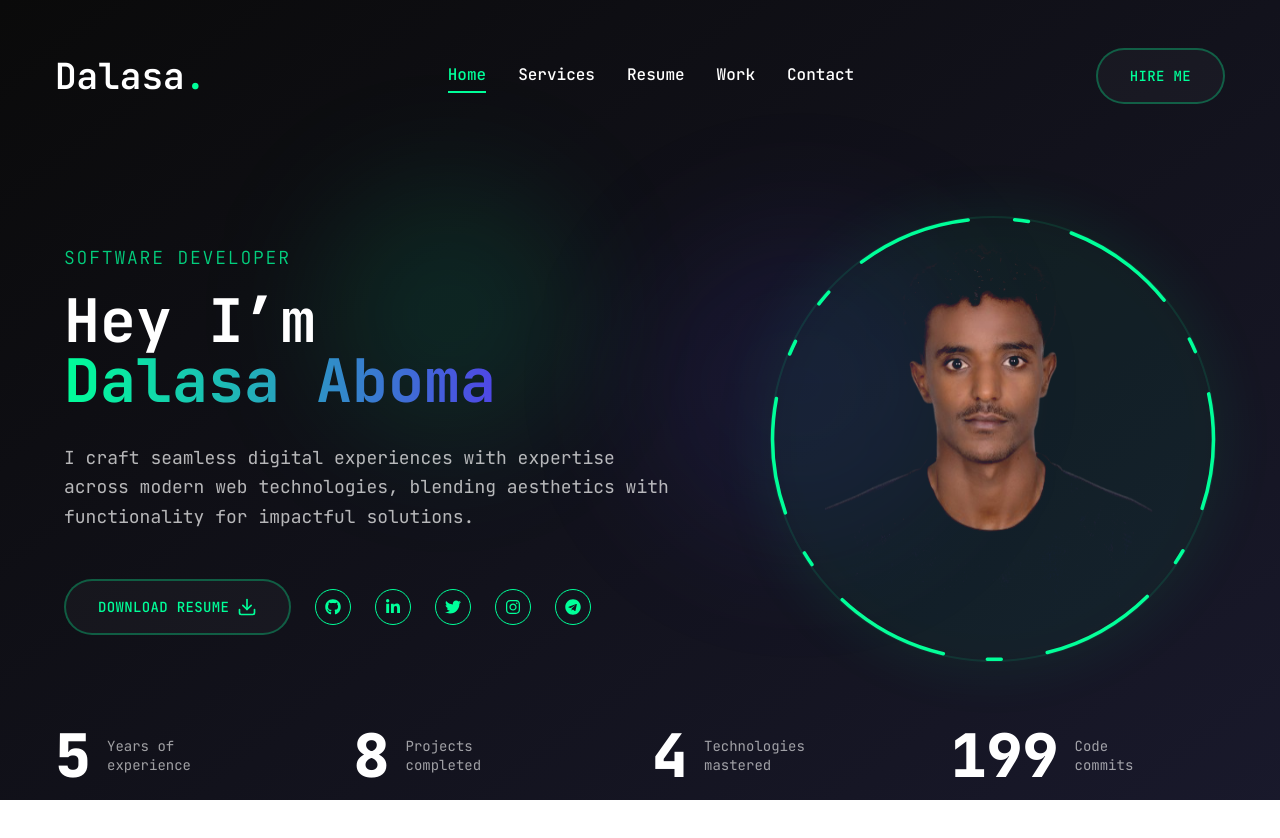
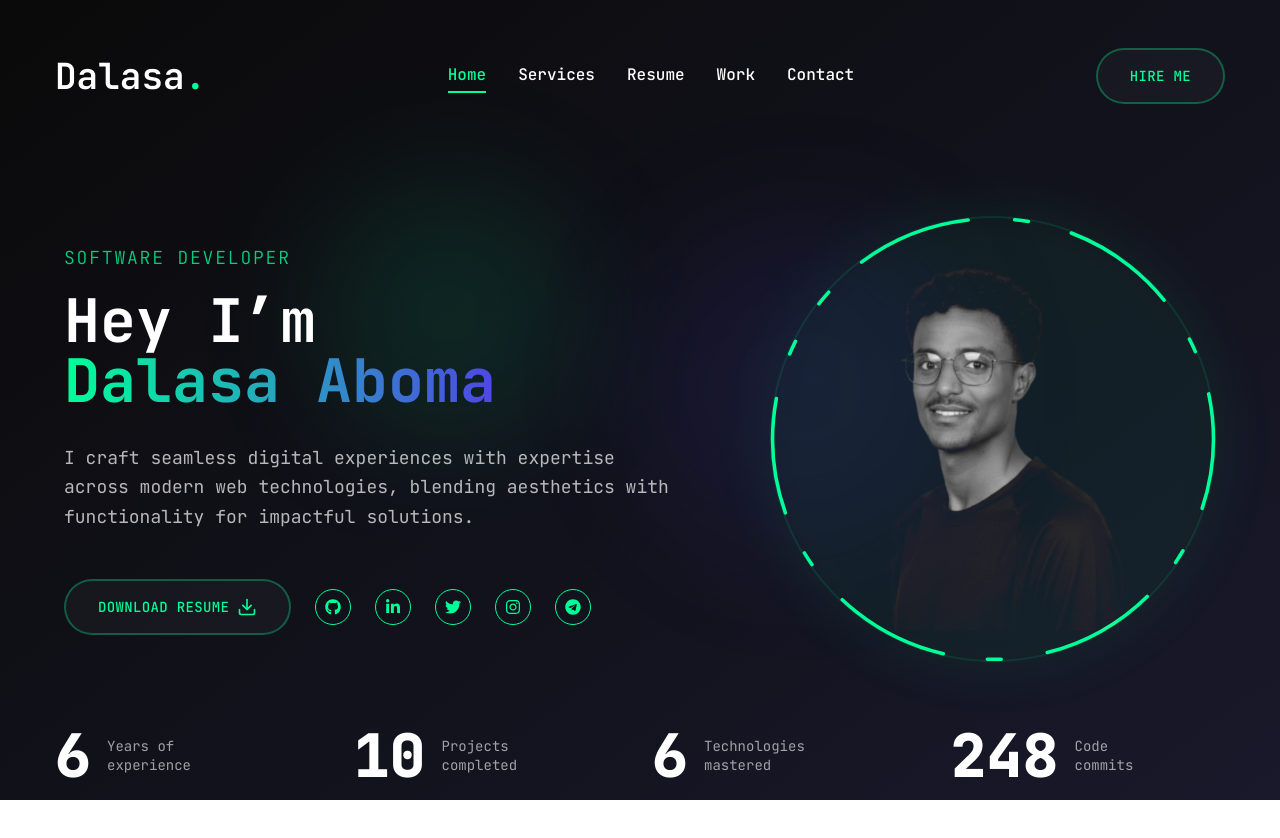
Before and after one commit to Jimmy-Ab/my-portfolio, a Next.js app: page / in a window 1280 px wide. Shown: the top 838 px of the page. Built offline with nearby package versions, Linux system fonts and the light colour scheme; a web font is replaced by a local one.

Commit message:
photo updated

```diff
--- a/components/resume/about.tsx
+++ b/components/resume/about.tsx
@@ -15,11 +15,11 @@
     },
     {
       fieldName: "Experience",
-      fieldValue: "5+ years",
+      fieldValue: "6+ years",
     },
     {
-      fieldName: "Skype",
-      fieldValue: "dalasa.live.skype.com",
+      fieldName: "LinkedIn",
+      fieldValue: "https://www.linkedin.com/in/dalasa-aboma-415344111",
     },
     {
       fieldName: "Nationality",
--- a/components/socials.tsx
+++ b/components/socials.tsx
@@ -11,9 +11,9 @@
 const socials = [
   { icon: <FaGithub />, path: "https://github.com/Jimmy-Ab?tab=repositories" },
   { icon: <FaLinkedinIn />, path: "https://www.linkedin.com/in/dalasa-aboma-415344111/" },
-  { icon: <FaTwitter />, path: "https://x.com/DalasaAboma" },
-  { icon: <FaInstagram />, path: "https://www.instagram.com/jimmy___ab/" },
-  { icon: <FaTelegram />, path: "https://t.me/jimmy1978" },
+  { icon: <FaTwitter />, path: "https://x.com/JxmmiAb" },
+  { icon: <FaInstagram />, path: "https://www.instagram.com/jxmmiab/" },
+  { icon: <FaTelegram />, path: "https://t.me/Jxmmiab" },
 ];
 const Socials = () => {
   return (
--- a/components/stats.tsx
+++ b/components/stats.tsx
@@ -4,19 +4,19 @@
 
 const stats = [
   {
-    num: 5,
+    num: 6,
     text: "Years of experience",
   },
   {
-    num: 8,
+    num: 10,
     text: "Projects completed",
   },
   {
-    num: 4,
+    num:6,
     text: "Technologies mastered",
   },
   {
-    num: 200,
+    num: 250,
     text: "Code commits",
   },
 ];
```
Also changed, not shown: public/assets/my-photo.png.
